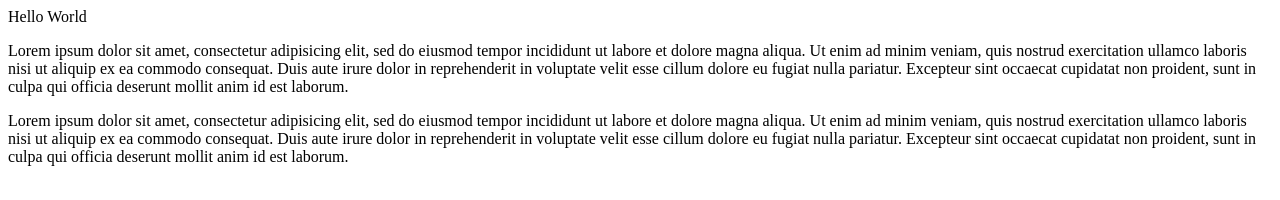
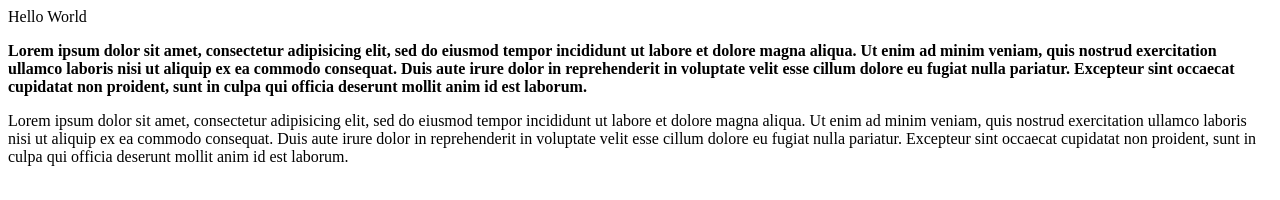
Before and after one commit to crr90/first-git, a plain HTML site: page index.html in a window 1280 px wide. Drawn offline with Linux system fonts and the light colour scheme.

Commit message:
First paragraph bold

```diff
--- a/index.html
+++ b/index.html
@@ -14,12 +14,12 @@
         Hello World
     </body>
 
-    	<p>Lorem ipsum dolor sit amet, consectetur adipisicing elit, sed do eiusmod
+    	<p><strong>Lorem ipsum dolor sit amet, consectetur adipisicing elit, sed do eiusmod
     	tempor incididunt ut labore et dolore magna aliqua. Ut enim ad minim veniam,
     	quis nostrud exercitation ullamco laboris nisi ut aliquip ex ea commodo
     	consequat. Duis aute irure dolor in reprehenderit in voluptate velit esse
     	cillum dolore eu fugiat nulla pariatur. Excepteur sint occaecat cupidatat non
-    	proident, sunt in culpa qui officia deserunt mollit anim id est laborum.</p>
+    	proident, sunt in culpa qui officia deserunt mollit anim id est laborum.</strong></p>
 
     	<p>Lorem ipsum dolor sit amet, consectetur adipisicing elit, sed do eiusmod
     	tempor incididunt ut labore et dolore magna aliqua. Ut enim ad minim veniam,
```
